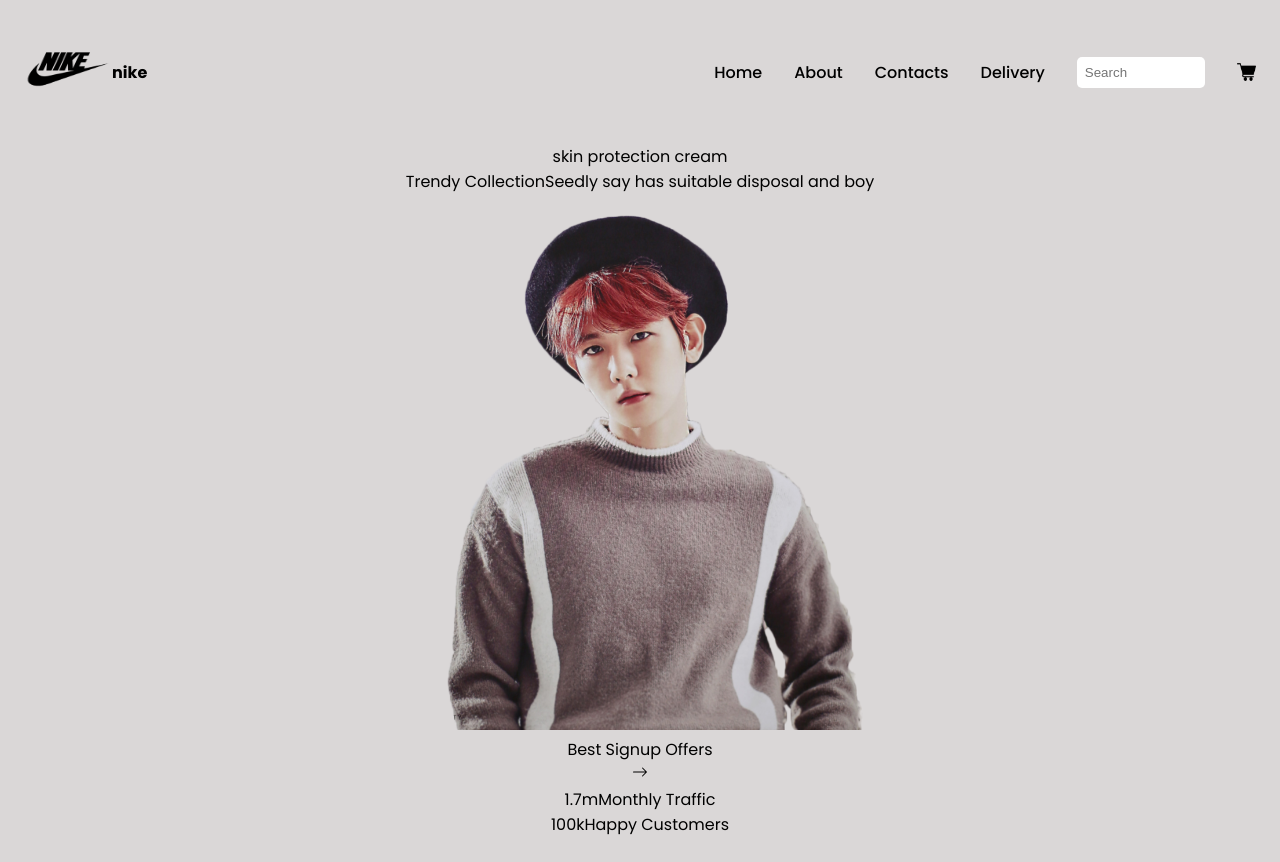
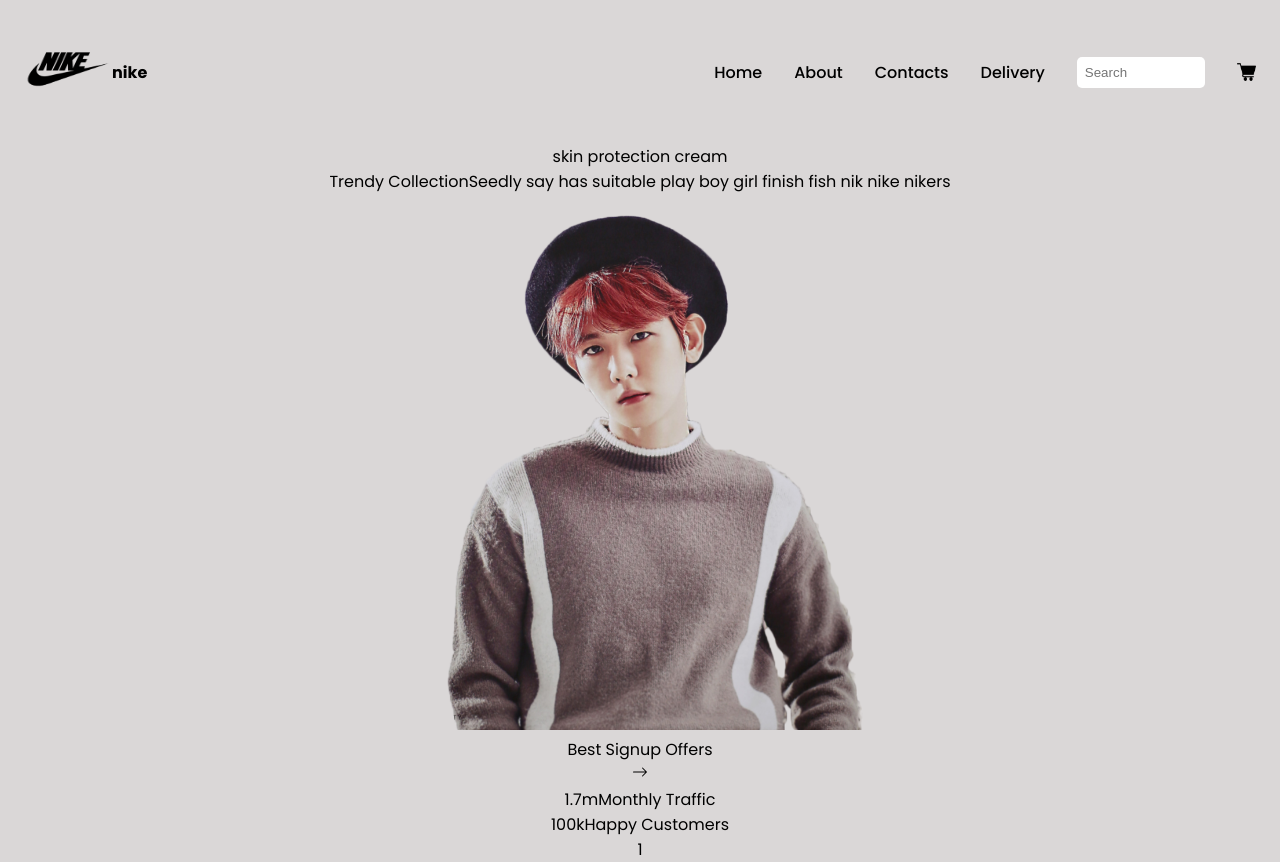
Before and after one commit to BakuEmilov/diploma, a React (Create React App) app: page / in a window 1280 px wide. Before the commit the page ends 837 px from the top, so only its background shows below. Built offline with nearby package versions, Linux system fonts and the light colour scheme; a web font is replaced by a local one.

Commit message:
opened the Slider folder and add swiper inside it

```diff
--- a/package.json
+++ b/package.json
@@ -10,6 +10,7 @@
     "react-dom": "^18.2.0",
     "react-icons": "^4.8.0",
     "react-scripts": "5.0.1",
+    "swiper": "^9.2.0",
     "web-vitals": "^2.1.4"
   },
   "scripts": {
--- a/src/App.js
+++ b/src/App.js
@@ -2,12 +2,14 @@ import logo from './logo.svg';
 import './App.css';
 import Header from './components/header/Header';
 import Hero from './components/Hero/Hero';
+import Slider from './components/Slider/Slider';
 
 function App() {
   return (
     <div className="App">
       <Header/>
       <Hero />
+      <Slider />
     </div>
   );
 }
--- a/src/components/Hero/Hero.jsx
+++ b/src/components/Hero/Hero.jsx
@@ -2,8 +2,6 @@ import React from "react";
 import css from "./Hero.module.css";
 import HeroImg from "../../assets/hero.png";
 import { BsArrowRight } from "react-icons/bs";
-
-
 
 
 const Hero = () => {
@@ -11,13 +9,13 @@ const Hero = () => {
     <div className={css.container}>
       {/*left side*/}
       <div className={css.h_sides}>
-        <span>skin protection cream</span>
+        <span className={css.text1}>skin protection cream</span>
 
         <div className={css.text2}>
           <span>Trendy Collection</span>
           <span>
             {""}
-            Seedly say has  suitable disposal  and boy
+            Seedly say has suitable play boy girl finish fish nik nike nikers
           </span>
         </div>
       </div>
@@ -27,7 +25,7 @@ const Hero = () => {
         <div className={css.blueCircle}></div>
         <img src={HeroImg} alt="" width={500} />
         <div className={css.cart2}>
-
+          {/* <ShoppingCart /> */}
 
           <div className={css.signup}>
             <span>Best Signup Offers</span>
--- /dev/null
+++ b/src/components/Slider/Slider.jsx
@@ -0,0 +1,23 @@
+import  React from 'react'
+import  { Swiper, SwiperSlide } from 'swiper/react';
+import  { Pagination, Navigation } from 'swiper';
+//import swiper styles
+import 'swiper/css'
+import 'swiper/css/pagination'
+import 'swiper/css/navigation'
+
+
+
+const Slider = () => {
+  return (
+    <div className="s-container">
+      <Swiper>
+        <SwiperSlide>1</SwiperSlide>
+        <SwiperSlide>2</SwiperSlide>
+        <SwiperSlide>3</SwiperSlide>
+      </Swiper>
+    </div>
+  );
+}
+
+export default Slider;
```
Also changed, not shown: src/App.css (line endings or trailing spaces), src/components/Slider/Slider.css (added), 1 other file (tests, documents, lock files or other folders).
